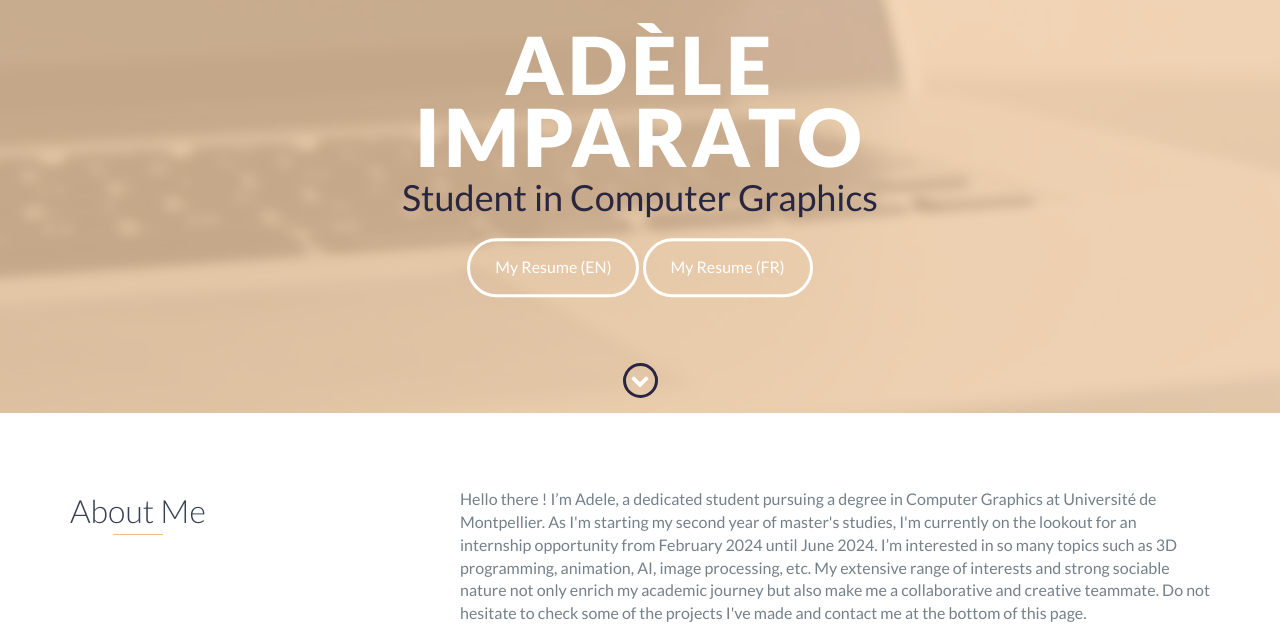
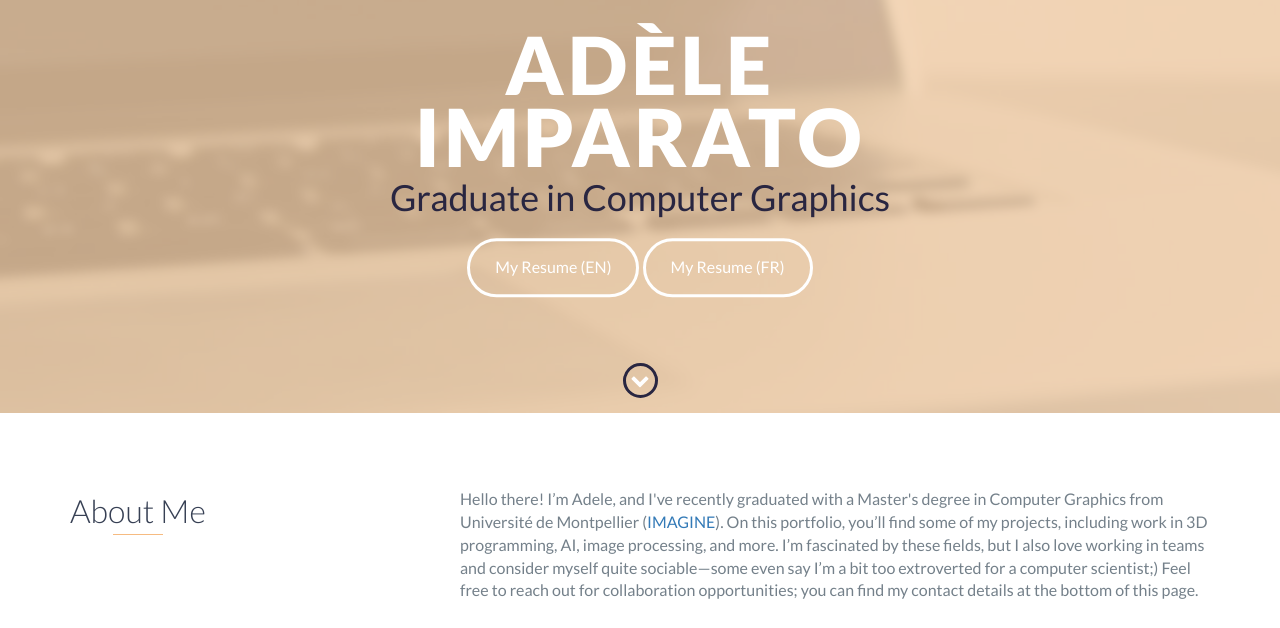
Before and after one commit to Adeleimpa/portfolio, a website: page index.html in a window 1280 px wide. Shown: the part 387-1015 px from the top of the page. Drawn offline with nearby package versions, Linux system fonts and the light colour scheme.

Commit message:
about me update

```diff
--- a/index.html
+++ b/index.html
@@ -47,7 +47,7 @@
         <div id="lead-content">
             <img src="images/autoportrait.png" style="border-radius: 50%; margin-bottom: 50px;" width="250" height="250">
             <h1>Adèle Imparato</h1>
-            <h2>Student in Computer Graphics</h2>
+            <h2>Graduate in Computer Graphics</h2>
             <a href="docs/AdeleImparato-resume-2023-EN.pdf" class="btn-rounded-white">My Resume (EN)</a>
             <a href="docs/AdeleImparato-resume-2023-FR.pdf" class="btn-rounded-white">My Resume (FR)</a>
         </div>
@@ -72,7 +72,7 @@
                 </div>
                 <div class="col-md-8">
                     <p>
-                        Hello there ! I’m Adele, a dedicated student pursuing a degree in Computer Graphics at Université de Montpellier. As I'm starting my second year of master's studies, I'm currently on the lookout for an internship opportunity from February 2024 until June 2024. I’m interested in so many topics such as 3D programming, animation, AI, image processing, etc. My extensive range of interests and strong sociable nature not only enrich my academic journey but also make me a collaborative and creative teammate. Do not hesitate to check some of the projects I've made and contact me at the bottom of this page.
+                        Hello there! I’m Adele, and I've recently graduated with a Master's degree in Computer Graphics from Université de Montpellier (<a href="https://informatique-fds.edu.umontpellier.fr/etudiants/master-informatique-parcours/parcours-imagine-image-et-jeux-video-ouverture-septembre-2021/">IMAGINE</a>). On this portfolio, you’ll find some of my projects, including work in 3D programming, AI, image processing, and more. I’m fascinated by these fields, but I also love working in teams and consider myself quite sociable—some even say I’m a bit too extroverted for a computer scientist;) Feel free to reach out for collaboration opportunities; you can find my contact details at the bottom of this page.
                     </p>
                 </div>
             </div>
```
